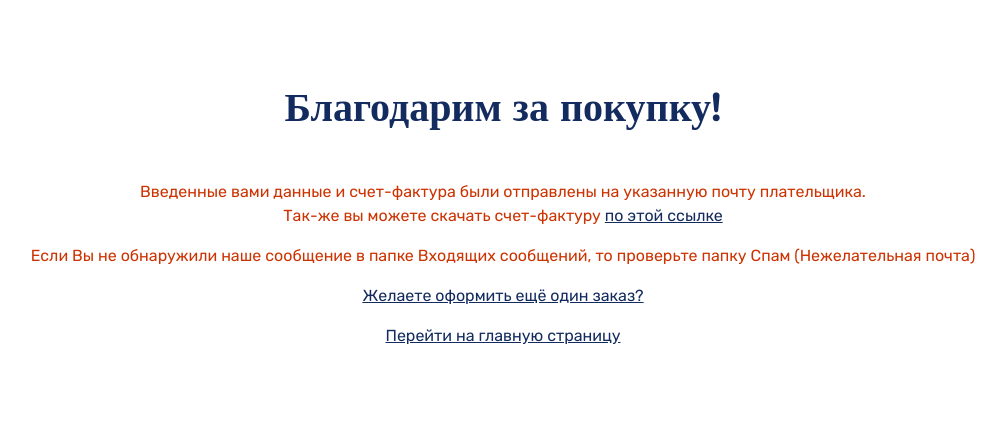
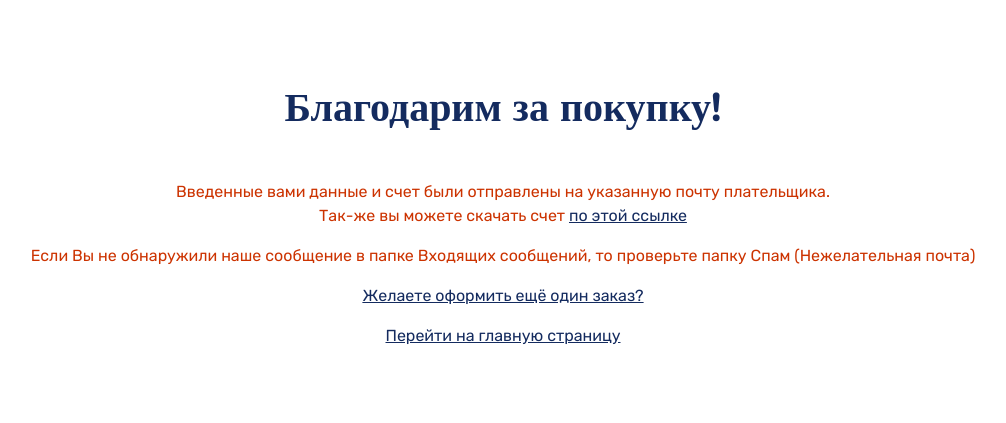
Before and after one commit to Dooweed/bbu_academy, a Django app: template templates/purchase/finished.html in a window 1280 px wide. Shown: the part 265-688 px from the top of the page, without its empty margins (137-1143 px from the left). Run offline with Django 3.2, Linux system fonts and the light colour scheme; the template is opened without the code that fills it: values that come from a table or form of the project are taken from there, others are empty; data comes from the database, SQL or seed files in the repository; parts of the project's set-up code (start-up, migrations or seed data) failed here and were passed over; some libraries are stand-ins or nearby versions.

Commit message:
Corrected typos

```diff
--- a/templates/purchase/finished.html
+++ b/templates/purchase/finished.html
@@ -31,8 +31,8 @@
                 {% if payme_completed %}
                     <p class="text-center">{% translate 'Оплата через Payme успешно выполнена' %}</p>
                 {% endif %}
-                <p class="warn text-center mt-5 mb-0">{% translate 'Введенные вами данные и счет-фактура были отправлены на указанную почту плательщика.' %}</p>
-                <p class="text-center"><span class="warn">{% translate 'Так-же вы можете скачать счет-фактуру' %} </span>
+                <p class="warn text-center mt-5 mb-0">{% translate 'Введенные вами данные и счет были отправлены на указанную почту плательщика.' %}</p>
+                <p class="text-center"><span class="warn">{% translate 'Так-же вы можете скачать счет' %} </span>
                     <a class="text-underline" href="{{ invoice_link }}" download="{{ INVOICE }}">{% translate 'по этой ссылке' %}</a></p>
 
                 <p class="warn text-center">{% translate 'Если Вы не обнаружили наше сообщение в папке Входящих сообщений, то проверьте папку Спам (Нежелательная почта)' %}</p>
```
Also changed, not shown: locale/uz/LC_MESSAGES/django.po, 1 other file.
